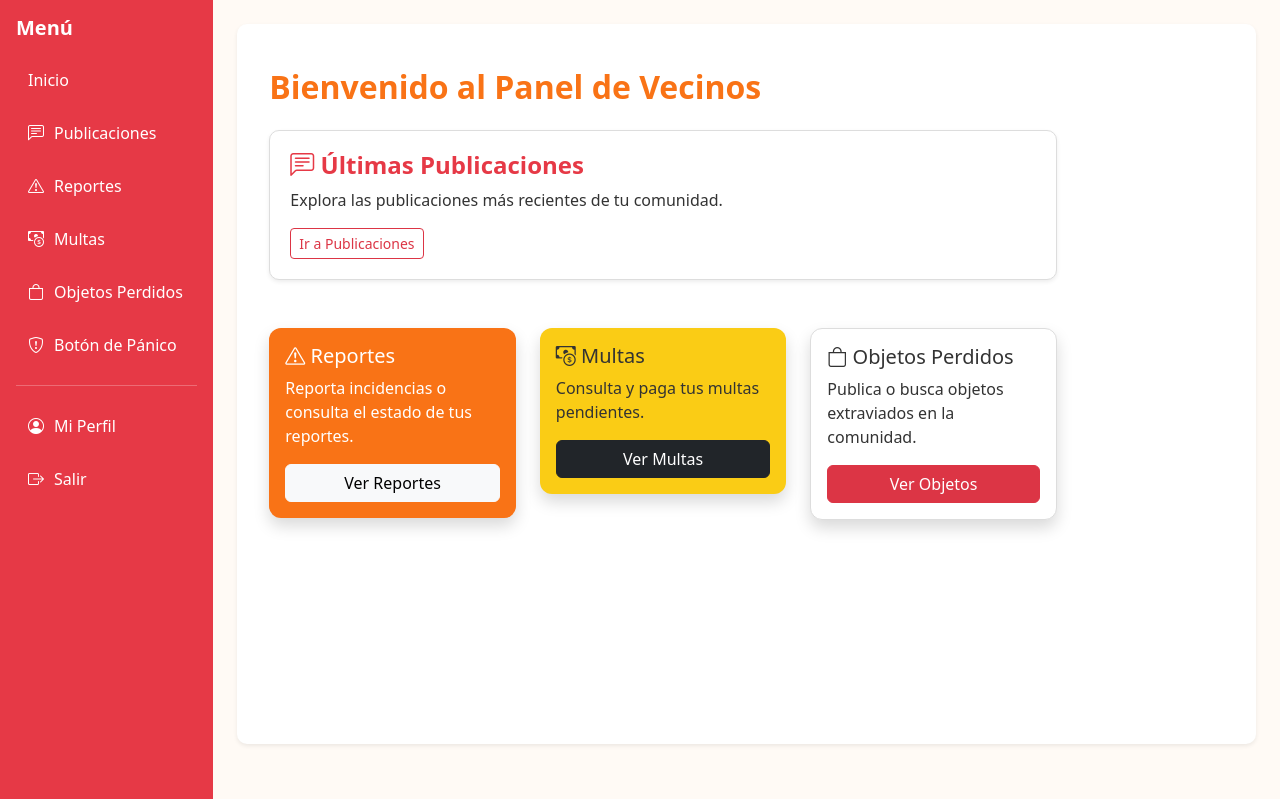
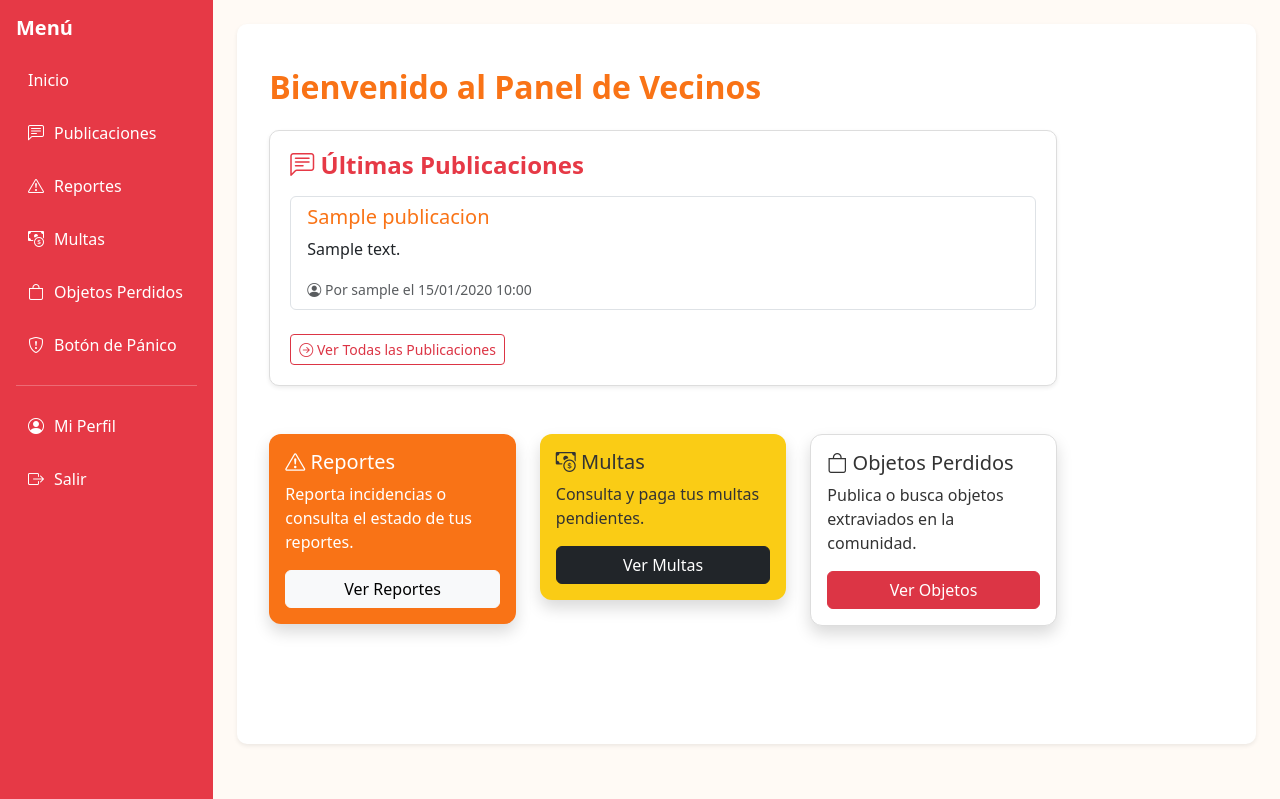
Before and after one commit to Seba-sRod-1808/Vizinho, a Django app: page / in a window 1280 px wide. Shown: the top 799 px of the page. Run offline with Django 5.2, Linux system fonts and the light colour scheme; a user stored in the database is signed in; tables that the repository leaves empty hold one stand-in row (values such as "Sample post").

Commit message:
Cambios al dashborad de la vista vecino para poder ver las publicaciones

```diff
--- a/core/templates/dashboard.html
+++ b/core/templates/dashboard.html
@@ -1,6 +1,5 @@
 {% extends "base.html" %}
 {% block title %}Panel de Vecinos{% endblock %}
-
 {% block extra_head %}
   <link href="https://cdn.jsdelivr.net/npm/bootstrap-icons/font/bootstrap-icons.css" rel="stylesheet">
   <style>
@@ -10,24 +9,19 @@
     .sidebar a { text-decoration: none; display: flex; align-items: center; gap: 10px;
                  padding: 12px; color: white; border-radius: 6px; margin-bottom: 5px; font-size: 1rem; }
     .sidebar a:hover { background-color: #b71c1c; color: #fff; }
-
     .card { border: none; border-radius: 12px; }
     .card-orange { background-color: #f97316; color: white; }
     .card-red { background-color: #dc2626; color: white; }
     .card-yellow { background-color: #facc15; color: #333; }
     .card-light { background-color: #fff; color: #333; border: 1px solid #ddd; }
-
     .publication-container { background: white; color: #333; border-radius: 10px;
                               padding: 20px; margin-bottom: 20px; border: 1px solid #ddd; }
     .publication-container h4 { font-weight: bold; color: #e63946; }
-
     .text-accent { color: #f97316 !important; }
   </style>
 {% endblock %}
-
 {% block content %}
 <div class="row">
-
   <!-- Contenido principal -->
   <div class="col-md-9 col-lg-10 p-4">
     <h2 class="fw-bold mb-4 text-accent">Bienvenido al Panel de Vecinos</h2>
@@ -35,8 +29,26 @@
     <!-- Publicaciones -->
     <div class="publication-container shadow-sm">
       <h4><i class="bi bi-chat-left-text"></i> Últimas Publicaciones</h4>
-      <p>Explora las publicaciones más recientes de tu comunidad.</p>
-      <a href="{% url 'lista_publicaciones' %}" class="btn btn-outline-danger btn-sm">Ir a Publicaciones</a>
+
+      {% if ultimas_publicaciones %}
+        <div class="list-group mt-3">
+          {% for p in ultimas_publicaciones %}
+            <div class="list-group-item mb-2">
+              <h5 class="text-accent">{{ p.titulo }}</h5>
+              <p>{{ p.contenido|truncatewords:30 }}</p>
+              <small class="text-muted">
+                <i class="bi bi-person-circle"></i> Por {{ p.vecino.username }} el {{ p.fecha|date:"d/m/Y H:i" }}
+              </small>
+            </div>
+          {% endfor %}
+        </div>
+      {% else %}
+        <p class="text-muted mt-3">No hay publicaciones todavía. ¡Sé el primero en compartir algo con la comunidad!</p>
+      {% endif %}
+
+      <a href="{% url 'lista_publicaciones' %}" class="btn btn-outline-danger btn-sm mt-3">
+        <i class="bi bi-arrow-right-circle"></i> Ver Todas las Publicaciones
+      </a>
     </div>
 
     <!-- Reportes -->
@@ -50,7 +62,6 @@
           </div>
         </div>
       </div>
-
       <!-- Multas -->
       <div class="col-md-4">
         <div class="card card-yellow shadow">
@@ -61,7 +72,6 @@
           </div>
         </div>
       </div>
-
       <!-- Objetos Perdidos -->
       <div class="col-md-4">
         <div class="card card-light shadow">
--- a/core/views.py
+++ b/core/views.py
@@ -97,6 +97,11 @@ class ReporteDeleteView(LoginRequiredMixin, DeleteView):
 
 class DashboardView(LoginRequiredMixin, TemplateView):
     template_name = "dashboard.html"
+    def get_context_data(self, **kwargs):
+        context = super().get_context_data(**kwargs)
+        # Obtener las últimas 5 publicaciones ordenadas por fecha descendente
+        context['ultimas_publicaciones'] = Publicacion.objects.all().order_by('-_fecha')[:5]
+        return context
 
 class ProfileDetailView(LoginRequiredMixin, DetailView):
     model = PerfilUsuario
```
